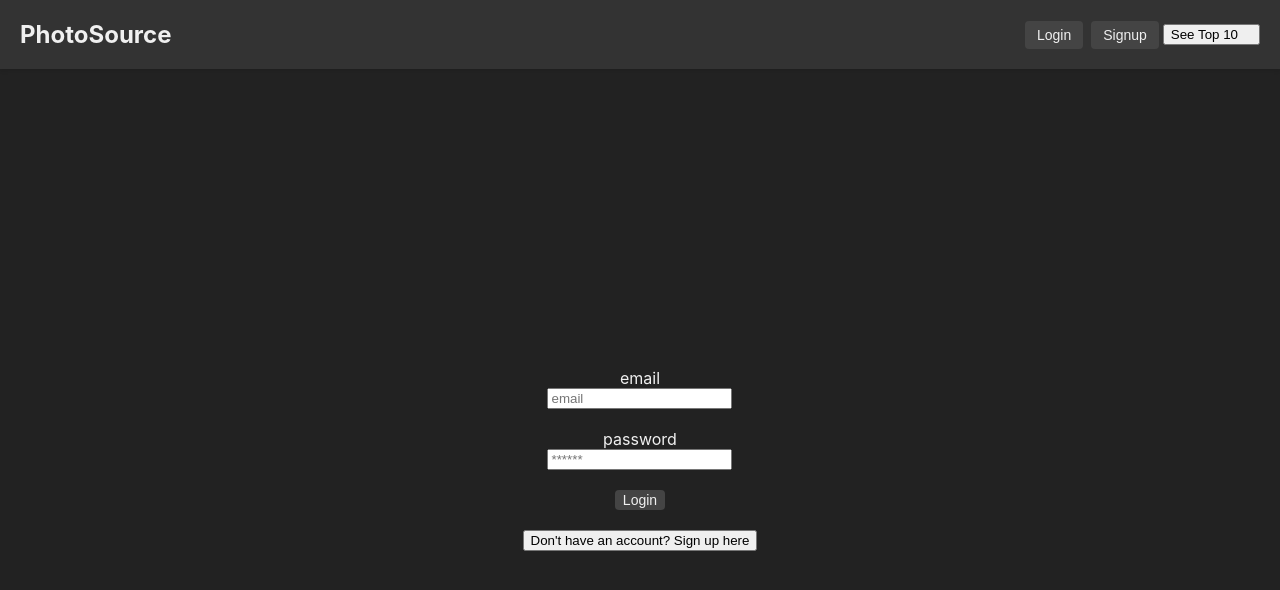
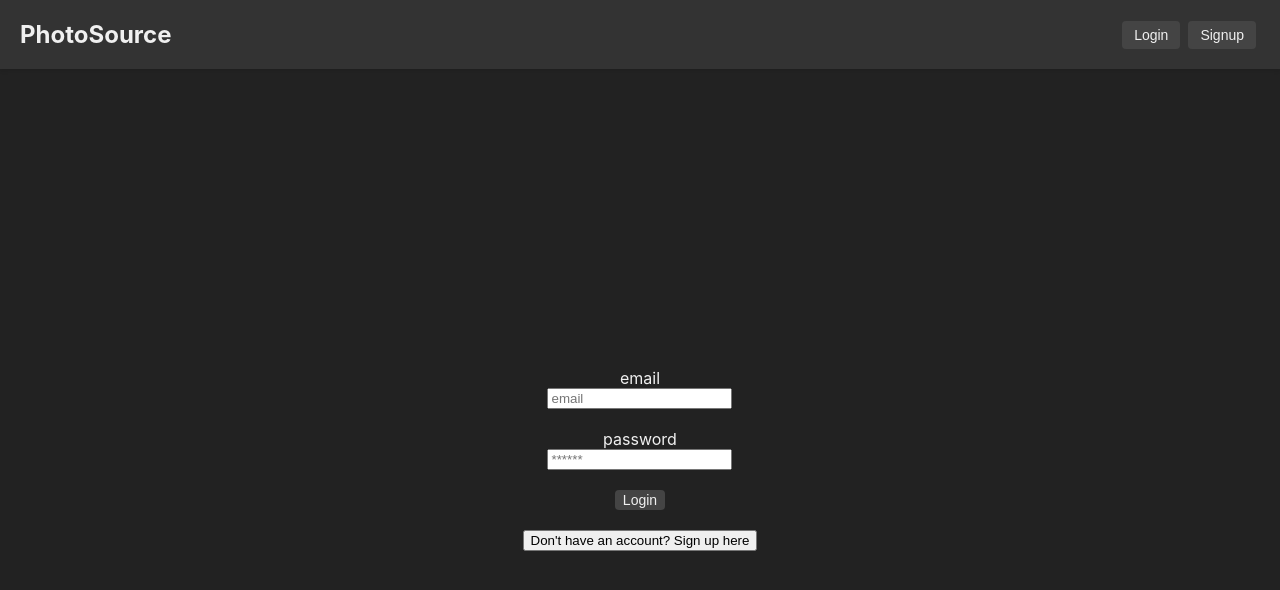
Before and after one commit to ezion2/CSE412-PhotoShare, a React (Create React App) app in the folder my-app/: page / in a window 1280 px wide. Shown: the top 590 px of the page. Built offline with nearby package versions, Linux system fonts and the light colour scheme.

Commit message:
Added Top 10 Page

```diff
--- a/my-app/src/App.js
+++ b/my-app/src/App.js
@@ -4,7 +4,7 @@ import { useNavigate } from 'react-router-dom';
 import './App.css';
 import { Login } from './Pages/Login';
 import { Signup } from './Pages/Signup';
-import {TopContributors} from './Pages/TopContributors';
+import { Contributions } from './Pages/Contributions';
 
 function App() {
   const [currentForm, setCurrentForm] = useState('login');
@@ -26,14 +26,11 @@ function App() {
           <button className="header-button" onClick={() => toggleForm('signup')}>
             Signup
           </button>
-            <button className="header-buttons">
-                See Top 10
-            </button>
 
         </div>
       </header>
       <main className="App-Main">
-        {currentForm === 'login' ? <Login onFormSwitch={toggleForm} /> : <Signup onFormSwitch={toggleForm} />}
+        {currentForm === 'login' ? <Login onFormSwitch={toggleForm} />  : <Signup onFormSwitch={toggleForm} /> }
       </main>
     </div>
   );
--- /dev/null
+++ b/my-app/src/Pages/Contributions.jsx
@@ -0,0 +1,15 @@
+import React, { useState } from 'react'
+import './../App.css'
+
+export const Contributions = (props) => {
+
+    return(
+        <div className ="form-container">
+                This is the Top 10 Contributors:
+
+        </div>
+    )
+
+
+
+}
--- a/my-app/src/Pages/TopContributors.js
+++ /dev/null
@@ -1,8 +0,0 @@
-import React from 'react';
-
-export function TopContributors(){
-<div>THIS THE TOP 10 CONTRIBUTORS</div>
-
-
-
-}
```
